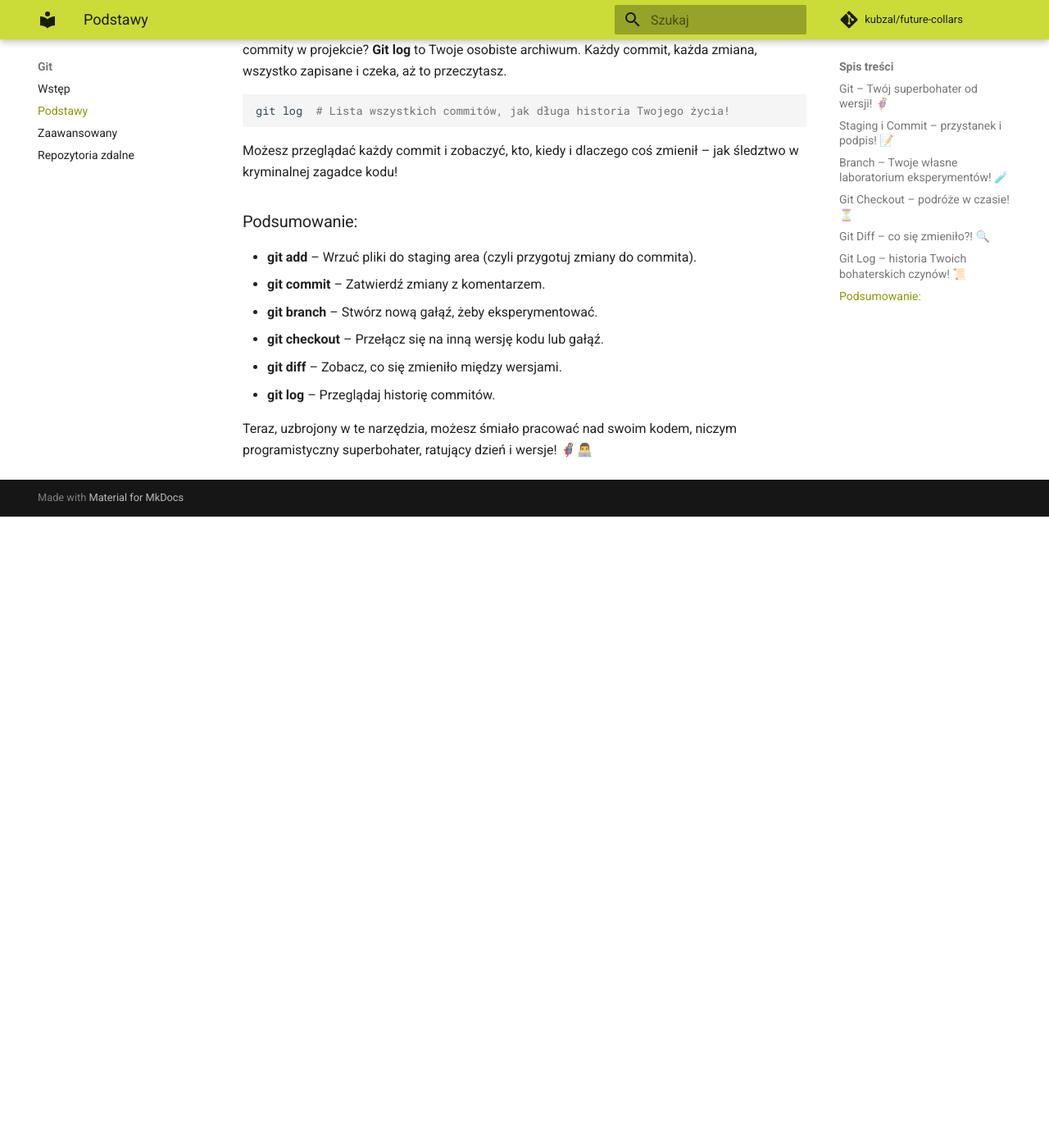
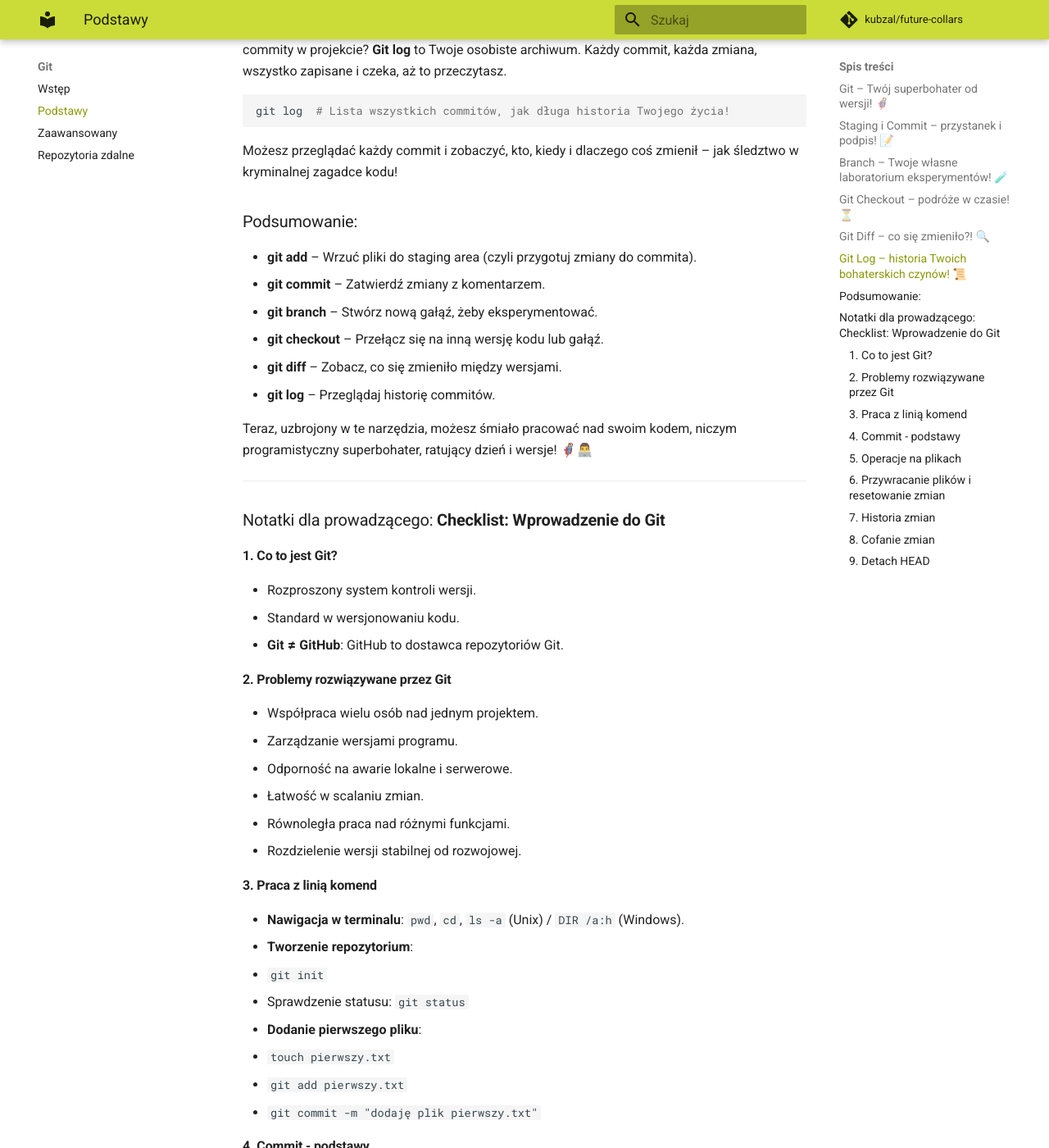
Before and after one commit to kubzal/future-collars, an MkDocs documentation site: the page built from docs/git/01_podstawy.md, in a window 1280 px wide and 1400 px high, scrolled down 1692 px. Shown: the whole window at 82% size. Built offline with MkDocs 1.6.1 and Material for MkDocs 9.7.7, drawn with Linux system fonts in a browser that asks for light colours; comment, search, counter and statistics services are not loaded; before the commit the page ends 2322 px from its top, so only the background shows below that; some of the changed text lies outside the part shown.

```diff
--- a/docs/git/01_podstawy.md
+++ b/docs/git/01_podstawy.md
@@ -72,3 +72,60 @@
 - **git log** – Przeglądaj historię commitów.
 
 Teraz, uzbrojony w te narzędzia, możesz śmiało pracować nad swoim kodem, niczym programistyczny superbohater, ratujący dzień i wersje! 🦸‍♀️👨‍💻
+
+
+---
+
+### Notatki dla prowadzącego: **Checklist: Wprowadzenie do Git**
+
+#### **1. Co to jest Git?**
+- Rozproszony system kontroli wersji.
+- Standard w wersjonowaniu kodu.
+- **Git ≠ GitHub**: GitHub to dostawca repozytoriów Git.
+
+#### **2. Problemy rozwiązywane przez Git**
+- Współpraca wielu osób nad jednym projektem.
+- Zarządzanie wersjami programu.
+- Odporność na awarie lokalne i serwerowe.
+- Łatwość w scalaniu zmian.
+- Równoległa praca nad różnymi funkcjami.
+- Rozdzielenie wersji stabilnej od rozwojowej.
+
+#### **3. Praca z linią komend**
+- **Nawigacja w terminalu**: `pwd`, `cd`, `ls -a` (Unix) / `DIR /a:h` (Windows).
+- **Tworzenie repozytorium**:
+  - `git init`
+  - Sprawdzenie statusu: `git status`
+- **Dodanie pierwszego pliku**:
+  - `touch pierwszy.txt`
+  - `git add pierwszy.txt`
+  - `git commit -m "dodaję plik pierwszy.txt"`
+
+#### **4. Commit - podstawy**
+- **Commit**: Paczka zmian z identyfikatorem i komentarzem.
+- **Dwustopniowy proces:**
+  - `git add <plik>`
+  - `git commit -m "<komentarz>"`
+
+#### **5. Operacje na plikach**
+- **Zmiana nazwy/pliku**:
+  - `git mv <stara_nazwa> <nowa_nazwa>`
+- **Dodawanie katalogu**:
+  - `git add <katalog>`
+- **Usunięcie pliku**:
+  - `git rm <plik>`
+
+#### **6. Przywracanie plików i resetowanie zmian**
+- **Przywracanie do ostatniego commita**: `git checkout <plik>`
+- **Usunięcie ze staging**: `git reset HEAD <plik>`
+
+#### **7. Historia zmian**
+- **Wyświetlanie logów**: `git log`
+- **Historia dla konkretnego pliku**: `git log -p <plik>`
+
+#### **8. Cofanie zmian**
+- **Zachowanie przyszłych commitów**: `git revert <commit_ID>`
+- **Cofnięcie się do konkretnego commita**: `git checkout <commit_ID>`
+
+#### **9. Detach HEAD**
+- Wyjaśnienie: Cofanie do konkretnego commita odłącza HEAD od gałęzi.
```
Also changed, not shown: 6 other files.
